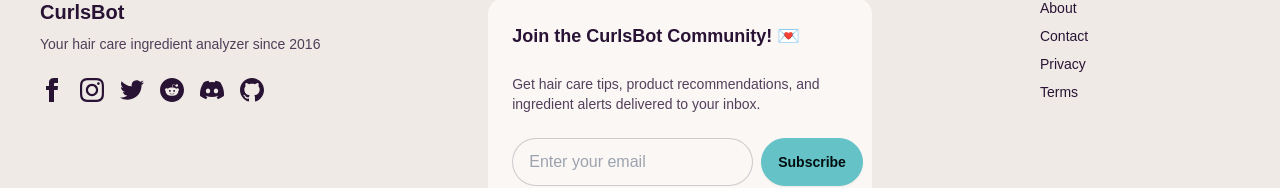
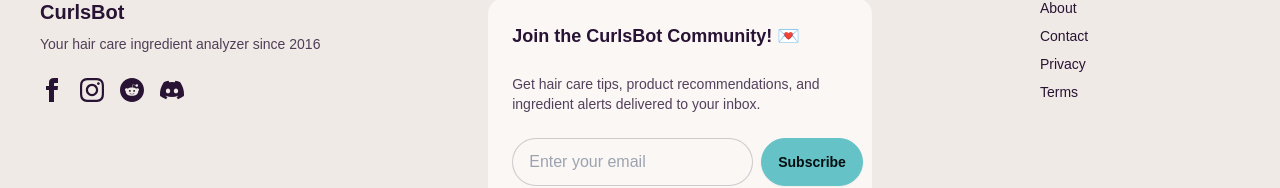
Before and after one commit to melissamcewen/CurlsBotSite, a Next.js app: page / in a window 1280 px wide. Shown: the part 622-810 px from the top of the page. Built offline with nearby package versions, Linux system fonts and the light colour scheme.

Commit message:
updating social links

```diff
--- a/src/app/contact/page.tsx
+++ b/src/app/contact/page.tsx
@@ -13,8 +13,9 @@
 
           <div className="prose prose-lg max-w-none">
             <p>
-              Have questions about your hair care journey? Want to report an ingredient analysis issue?
-              We&apos;re here to help! Here are the best ways to reach us:
+              Have questions about your hair care journey? Want to report an
+              ingredient analysis issue? We&apos;re here to help! Here are the
+              best ways to reach us:
             </p>
 
             <h2>Email</h2>
@@ -26,35 +27,64 @@
             </p>
 
             <h2>Social Media</h2>
-            <p>
-              Follow us and join the conversation:
-            </p>
+            <p>Follow us and join the conversation:</p>
             <ul>
               <li>
-                <a href="#" className="link link-primary">Facebook</a> - Join our community discussions
+                <a
+                  href="https://www.facebook.com/groups/1804576666517325"
+                  className="link link-primary"
+                >
+                  Facebook
+                </a>{' '}
+                - Join our community discussions
               </li>
               <li>
-                <a href="#" className="link link-primary">Instagram</a> - See hair care tips and product reviews
+                <a
+                  href="https://www.instagram.com/curlsbot"
+                  className="link link-primary"
+                >
+                  Instagram
+                </a>{' '}
+                - See hair care tips and product reviews
               </li>
               <li>
-                <a href="#" className="link link-primary">Reddit</a> - Participate in detailed hair care discussions
+                <a
+                  href="https://www.reddit.com/r/curlsbot/"
+                  className="link link-primary"
+                >
+                  Reddit
+                </a>{' '}
+                - Participate in detailed hair care discussions
               </li>
               <li>
-                <a href="#" className="link link-primary">Discord</a> - Chat with other curly hair enthusiasts
+                <a
+                  href="https://discord.gg/3AkQqkADv9"
+                  className="link link-primary"
+                >
+                  Discord
+                </a>{' '}
+                - Chat with other curly hair enthusiasts
               </li>
               <li>
-                <a href="https://twitter.com/curlsbot" className="link link-primary">Twitter</a> - Get the latest updates
+                <a
+                  href="https://twitter.com/curlsbot"
+                  className="link link-primary"
+                >
+                  Twitter
+                </a>{' '}
+                - Get the latest updates
               </li>
             </ul>
 
             <h2>Open Source</h2>
             <p>
-              CurlsBot is open source! If you&apos;re a developer and want to contribute:
+              CurlsBot is open source! If you&apos;re a developer and want to
+              contribute:
             </p>
             <ul>
               <li>
                 <a
-                  href="https://github.com/melissamcewen/CurlsBotSite"
+                  href="https://github.com/melissamcewen/CurlsBotAPI"
                   className="link link-primary"
                 >
                   Visit our GitHub repository
@@ -64,11 +94,10 @@
 
             <h2>Business Inquiries</h2>
             <p>
-              For business-related questions, sponsorship opportunities, or other inquiries,
-              please reach out through any of our social media channels.
+              For business-related questions, sponsorship opportunities, or
+              other inquiries, please reach out through any of our social media
+              channels.
             </p>
-
-
           </div>
         </div>
       </div>
--- a/src/components/layout/Footer.tsx
+++ b/src/components/layout/Footer.tsx
@@ -10,7 +10,7 @@
             Your hair care ingredient analyzer since 2016
           </p>
           <div className="mt-4 grid grid-flow-col gap-4">
-            <a href="#" className="hover:text-primary">
+            <a href="https://www.facebook.com/groups/1804576666517325" className="hover:text-primary">
               <svg
                 xmlns="http://www.w3.org/2000/svg"
                 width="24"
@@ -21,7 +21,7 @@
                 <path d="M9 8h-3v4h3v12h5v-12h3.642l.358-4h-4v-1.667c0-.955.192-1.333 1.115-1.333h2.885v-5h-3.808c-3.596 0-5.192 1.583-5.192 4.615v3.385z" />
               </svg>
             </a>
-            <a href="#" className="hover:text-primary">
+            <a href="https://www.instagram.com/curlsbot" className="hover:text-primary">
               <svg
                 xmlns="http://www.w3.org/2000/svg"
                 width="24"
@@ -32,18 +32,7 @@
                 <path d="M12 2.163c3.204 0 3.584.012 4.85.07 3.252.148 4.771 1.691 4.919 4.919.058 1.265.069 1.645.069 4.849 0 3.205-.012 3.584-.069 4.849-.149 3.225-1.664 4.771-4.919 4.919-1.266.058-1.644.07-4.85.07-3.204 0-3.584-.012-4.849-.07-3.26-.149-4.771-1.699-4.919-4.92-.058-1.265-.07-1.644-.07-4.849 0-3.204.013-3.583.07-4.849.149-3.227 1.664-4.771 4.919-4.919 1.266-.057 1.645-.069 4.849-.069zm0-2.163c-3.259 0-3.667.014-4.947.072-4.358.2-6.78 2.618-6.98 6.98-.059 1.281-.073 1.689-.073 4.948 0 3.259.014 3.668.072 4.948.2 4.358 2.618 6.78 6.98 6.98 1.281.058 1.689.072 4.948.072 3.259 0 3.668-.014 4.948-.072 4.354-.2 6.782-2.618 6.979-6.98.059-1.28.073-1.689.073-4.948 0-3.259-.014-3.667-.072-4.947-.196-4.354-2.617-6.78-6.979-6.98-1.281-.059-1.69-.073-4.949-.073zm0 5.838c-3.403 0-6.162 2.759-6.162 6.162s2.759 6.163 6.162 6.163 6.162-2.759 6.162-6.163c0-3.403-2.759-6.162-6.162-6.162zm0 10.162c-2.209 0-4-1.79-4-4 0-2.209 1.791-4 4-4s4 1.791 4 4c0 2.21-1.791 4-4 4zm6.406-11.845c-.796 0-1.441.645-1.441 1.44s.645 1.44 1.441 1.44c.795 0 1.439-.645 1.439-1.44s-.644-1.44-1.439-1.44z" />
               </svg>
             </a>
-            <a href="https://twitter.com/curlsbot" className="hover:text-primary">
-              <svg
-                xmlns="http://www.w3.org/2000/svg"
-                width="24"
-                height="24"
-                viewBox="0 0 24 24"
-                className="fill-current"
-              >
-                <path d="M24 4.557c-.883.392-1.832.656-2.828.775 1.017-.609 1.798-1.574 2.165-2.724-.951.564-2.005.974-3.127 1.195-.897-.957-2.178-1.555-3.594-1.555-3.179 0-5.515 2.966-4.797 6.045-4.091-.205-7.719-2.165-10.148-5.144-1.29 2.213-.669 5.108 1.523 6.574-.806-.026-1.566-.247-2.229-.616-.054 2.281 1.581 4.415 3.949 4.89-.693.188-1.452.232-2.224.084.626 1.956 2.444 3.379 4.6 3.419-2.07 1.623-4.678 2.348-7.29 2.04 2.179 1.397 4.768 2.212 7.548 2.212 9.142 0 14.307-7.721 13.995-14.646.962-.695 1.797-1.562 2.457-2.549z"></path>
-              </svg>
-            </a>
-            <a href="#" className="hover:text-primary">
+            <a href="https://www.reddit.com/r/curlsbot/" className="hover:text-primary">
               <svg
                 xmlns="http://www.w3.org/2000/svg"
                 width="24"
@@ -54,7 +43,7 @@
                 <path d="M14.238 15.348c.085.084.085.221 0 .306-.465.462-1.194.687-2.231.687l-.008-.002-.008.002c-1.036 0-1.766-.225-2.231-.688-.085-.084-.085-.221 0-.305.084-.084.222-.084.307 0 .379.377 1.008.561 1.924.561l.008.002.008-.002c.915 0 1.544-.184 1.924-.561.085-.084.223-.084.307 0zm-3.44-2.418c0-.507-.414-.919-.922-.919-.509 0-.923.412-.923.919 0 .506.414.918.923.918.508.001.922-.411.922-.918zm13.202-.93c0 6.627-5.373 12-12 12s-12-5.373-12-12 5.373-12 12-12 12 5.373 12 12zm-5-.129c0-.851-.695-1.543-1.55-1.543-.417 0-.795.167-1.074.435-1.056-.695-2.485-1.137-4.066-1.194l.865-2.724 2.343.549-.003.034c0 .696.569 1.262 1.268 1.262.699 0 1.267-.566 1.267-1.262s-.568-1.262-1.267-1.262c-.537 0-.994.335-1.179.804l-2.525-.592c-.11-.027-.223.037-.257.145l-.965 3.038c-1.656.02-3.155.466-4.258 1.181-.277-.255-.644-.415-1.05-.415-.854.001-1.549.693-1.549 1.544 0 .566.311 1.056.768 1.325-.03.164-.05.331-.05.5 0 2.281 2.805 4.137 6.253 4.137s6.253-1.856 6.253-4.137c0-.16-.017-.317-.044-.472.486-.261.82-.766.82-1.353zm-4.872.141c-.509 0-.922.412-.922.919 0 .506.414.918.922.918s.922-.412.922-.918c0-.507-.413-.919-.922-.919z"/>
               </svg>
             </a>
-            <a href="#" className="hover:text-primary">
+            <a href="https://discord.gg/3AkQqkADv9" className="hover:text-primary">
               <svg
                 xmlns="http://www.w3.org/2000/svg"
                 width="24"
@@ -63,20 +52,6 @@
                 className="fill-current"
               >
                 <path d="M20.317 4.37a19.791 19.791 0 0 0-4.885-1.515a.074.074 0 0 0-.079.037c-.21.375-.444.864-.608 1.25a18.27 18.27 0 0 0-5.487 0a12.64 12.64 0 0 0-.617-1.25a.077.077 0 0 0-.079-.037A19.736 19.736 0 0 0 3.677 4.37a.07.07 0 0 0-.032.027C.533 9.046-.32 13.58.099 18.057a.082.082 0 0 0 .031.057a19.9 19.9 0 0 0 5.993 3.03a.078.078 0 0 0 .084-.028a14.09 14.09 0 0 0 1.226-1.994a.076.076 0 0 0-.041-.106a13.107 13.107 0 0 1-1.872-.892a.077.077 0 0 1-.008-.128a10.2 10.2 0 0 0 .372-.292a.074.074 0 0 1 .077-.01c3.928 1.793 8.18 1.793 12.062 0a.074.074 0 0 1 .078.01c.12.098.246.198.373.292a.077.077 0 0 1-.006.127a12.299 12.299 0 0 1-1.873.892a.077.077 0 0 0-.041.107c.36.698.772 1.362 1.225 1.993a.076.076 0 0 0 .084.028a19.839 19.839 0 0 0 6.002-3.03a.077.077 0 0 0 .032-.054c.5-5.177-.838-9.674-3.549-13.66a.061.061 0 0 0-.031-.03zM8.02 15.33c-1.183 0-2.157-1.085-2.157-2.419c0-1.333.956-2.419 2.157-2.419c1.21 0 2.176 1.096 2.157 2.42c0 1.333-.956 2.418-2.157 2.418zm7.975 0c-1.183 0-2.157-1.085-2.157-2.419c0-1.333.955-2.419 2.157-2.419c1.21 0 2.176 1.096 2.157 2.42c0 1.333-.946 2.418-2.157 2.418z"/>
-              </svg>
-            </a>
-            <a
-              href="https://github.com/melissamcewen/CurlsBotSite"
-              className="hover:text-primary"
-            >
-              <svg
-                xmlns="http://www.w3.org/2000/svg"
-                width="24"
-                height="24"
-                viewBox="0 0 24 24"
-                className="fill-current"
-              >
-                <path d="M12 0c-6.626 0-12 5.373-12 12 0 5.302 3.438 9.8 8.207 11.387.599.111.793-.261.793-.577v-2.234c-3.338.726-4.033-1.416-4.033-1.416-.546-1.387-1.333-1.756-1.333-1.756-1.089-.745.083-.729.083-.729 1.205.084 1.839 1.237 1.839 1.237 1.07 1.834 2.807 1.304 3.492.997.107-.775.418-1.305.762-1.604-2.665-.305-5.467-1.334-5.467-5.931 0-1.311.469-2.381 1.236-3.221-.124-.303-.535-1.524.117-3.176 0 0 1.008-.322 3.301 1.23.957-.266 1.983-.399 3.003-.404 1.02.005 2.047.138 3.006.404 2.291-1.552 3.297-1.23 3.297-1.23.653 1.653.242 2.874.118 3.176.77.84 1.235 1.911 1.235 3.221 0 4.609-2.807 5.624-5.479 5.921.43.372.823 1.102.823 2.222v3.293c0 .319.192.694.801.576 4.765-1.589 8.199-6.086 8.199-11.386 0-6.627-5.373-12-12-12z" />
               </svg>
             </a>
           </div>
```
